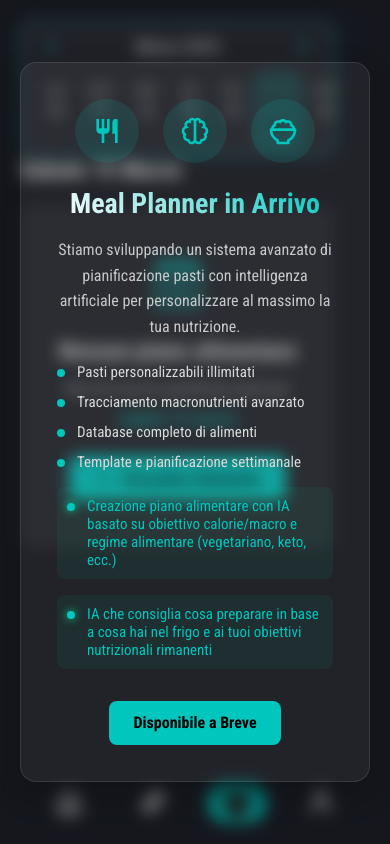
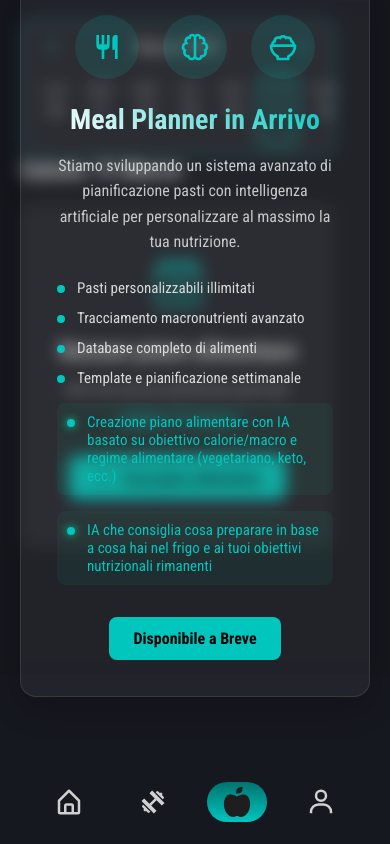
Before and after one commit to borinsimone/fitappv2, a React (Vite) app: page /fitappv2/meal-planner in a window 390 px wide. Built offline with nearby package versions, Linux system fonts and the light colour scheme; no server answers; sample sign-in values are in the browser's storage.

Commit message:
feat: adjust ComingSoonOverlay height for better responsiveness and enhance styling with dynamic viewport height

```diff
--- a/src/pages/Meal/ComingSoonOverlay.tsx
+++ b/src/pages/Meal/ComingSoonOverlay.tsx
@@ -81,7 +81,8 @@ const OverlayContainer = styled(motion.div)`
   top: 0;
   left: 0;
   width: 100%;
-  height: 100%;
+  height: 80vh;
+  height: 80dvh;
   background: ${({ theme }) => theme.colors.dark30};
   backdrop-filter: blur(8px);
   display: flex;
```
